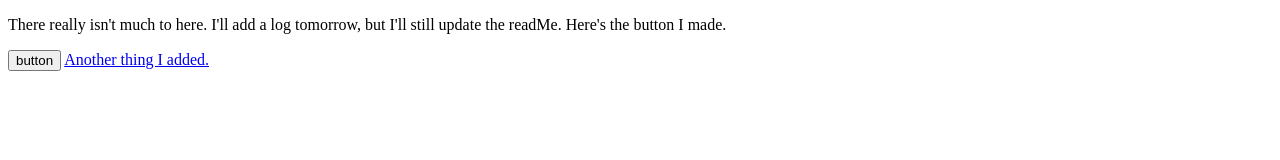
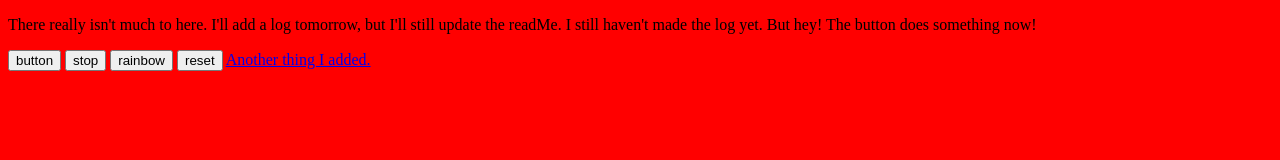
Before and after one commit to jxmcraft/jxmcraft.github.io, a plain HTML site: page index.html in a window 1280 px wide. Both pictures are taken after a click on the button "button". Drawn offline with Linux system fonts and the light colour scheme.

Commit message:
day2
Uploading the old fashion way because i still haven't fixed my git.

```diff
--- a/index.html
+++ b/index.html
@@ -3,14 +3,63 @@
     <head>
         <title> I'll add a log tmr</title>
     </head>
-    <body>
-        <p>There really isn't much to here. I'll add a log tomorrow, but I'll still update the readMe. Here's the button I made.</p>
-        <button onclick = "helloButton()"> button </button>
+    <body id = "body">
+        <p>There really isn't much to here. I'll add a log tomorrow, but I'll still update the readMe. I still haven't made the log yet. But hey! The button does something now!</p>
+        <button onclick = "bcolor()"> button </button>
+        <button onclick = "stop()"> stop </button>
+        <button onclick = "rainbow()"> rainbow</button>
+        <button onclick = "reset()"> reset</button>
     </body>
     <a href = "https://www.youtube.com/watch?v=xvFZjo5PgG0"> Another thing I added.</a>
     <script>
-        function helloButton(){
-            alert("Button");
+        var colors = ["red", "orange", "yellow", "green", "blue", "purple"];
+        var colorIndex = 0;
+        var R = Math.floor(Math.random() * 255);
+        var G = Math.floor(Math.random() * 255);
+        var B = Math.floor(Math.random() * 255);
+        var i = true;
+        function rainbow() {
+            if (!i){
+                return;
+            }
+            setTimeout(function randomcolor() {
+            // Update the background color
+            document.getElementById("body").style.backgroundColor = "rgb(" + R + ", " + G + ", " + B + ")";
+
+            // Randomly increase or decrease RGB values
+            if (Math.random() > 0.5) {
+                R = Math.min(R + 1, 255);
+            } else {
+                R = Math.max(R - 1, 0);
+            }
+            if (Math.random() > 0.5) {
+                G = Math.min(G + 1, 255);
+            } else {
+                G = Math.max(G - 1, 0);
+            }
+            if (Math.random() > 0.5) {
+                B = Math.min(B + 1, 255);
+            } else {
+                B = Math.max(B - 1, 0);
+            }
+            if (i){
+                rainbow();
+            }
+
+            }, 50);
+        }
+        function bcolor(){
+            if (colorIndex >= colors.length){
+                colorIndex = 0;
+            }
+            document.getElementById("body").style.backgroundColor = colors[colorIndex++];
+        }
+        function stop(){
+            i = false;
+        }
+        function reset(){
+            i = true;
+            document.getElementById("body").style.backgroundColor = "white";
         }
     </script>
 </html>
```
